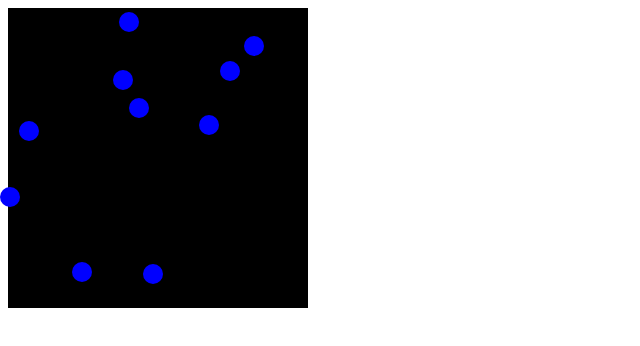
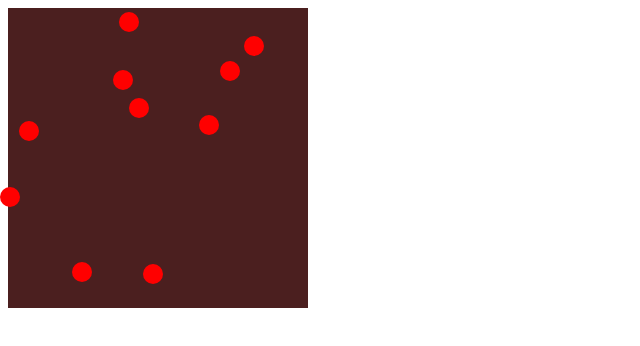
Before and after one commit to Not-the-Boshy/Not-the-Boshy.GitHub.io, a plain HTML site: page asd-projects/debugging-exercise/index.html in a window 1280 px wide. Shown: the whole page, without its empty margins (0-640 px from the left). Drawn offline with nearby package versions, Linux system fonts and the light colour scheme.

Commit message:
Color change, red

```diff
--- a/asd-projects/debugging-exercise/index.css
+++ b/asd-projects/debugging-exercise/index.css
@@ -1,5 +1,5 @@
 #board {
-    background: black;
+    background: rgb(75, 31, 31);
     width: 300px;
     height: 300px;
     left: 0px;
@@ -8,7 +8,7 @@
 
 
 .circle {
-    background: blue;
+    background: rgb(255, 0, 0);
     width: 20px;
     height: 20px;
     border-radius: 10px;
```
